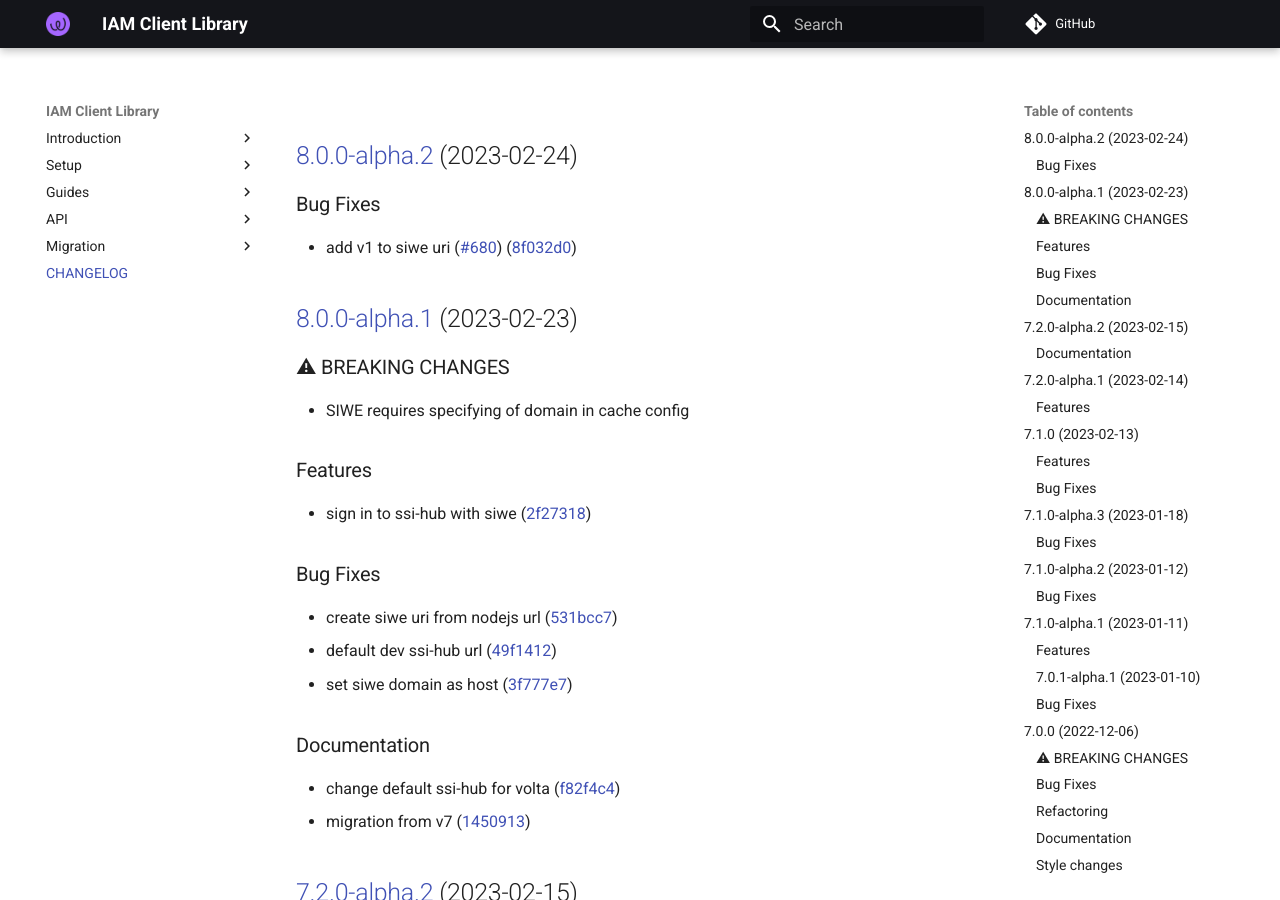
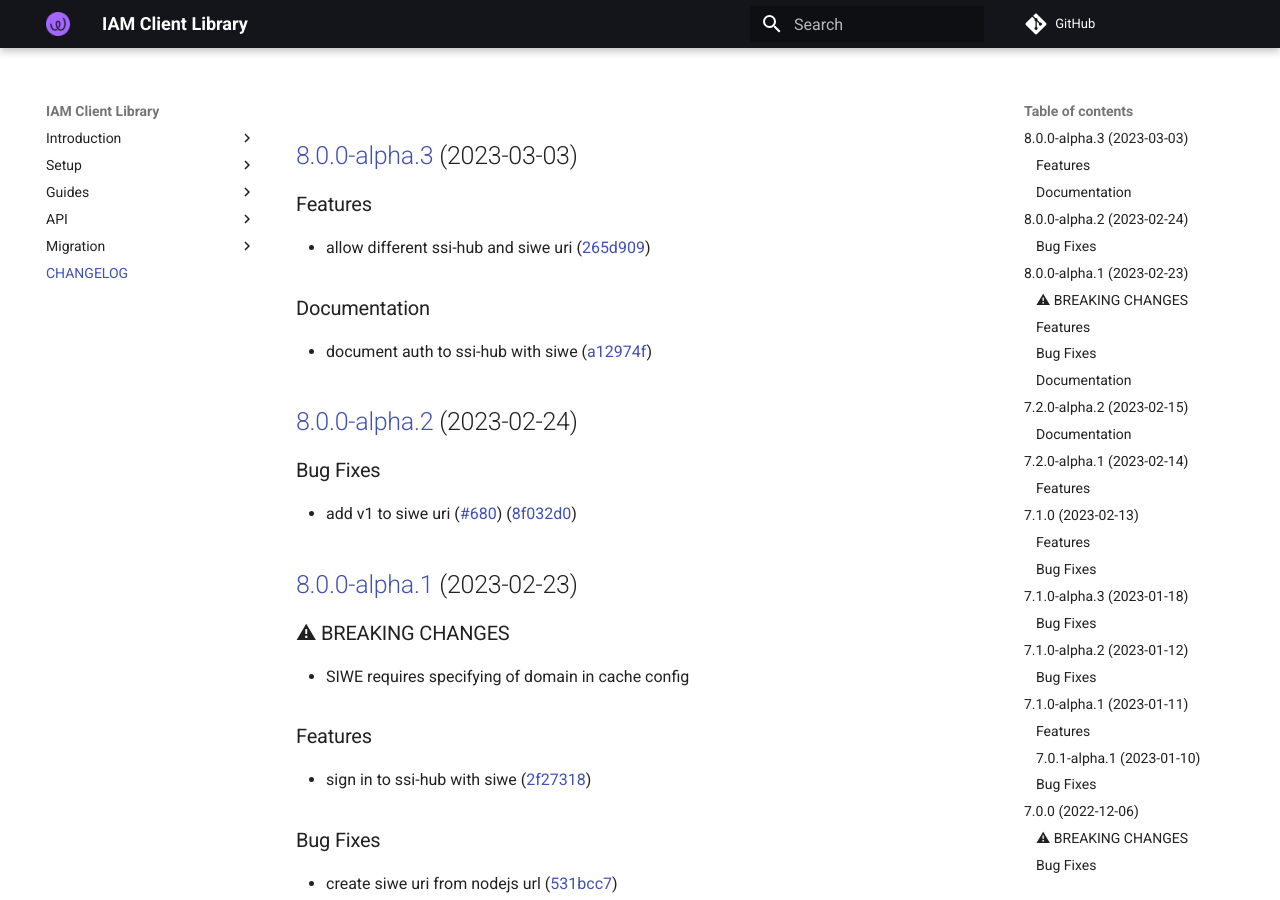
Before and after one commit to energywebfoundation/iam-client-lib, an MkDocs documentation site: the page built from docs/CHANGELOG.md, in a window 1280 px wide and 900 px high. Built offline with MkDocs 1.6.1 and Material for MkDocs 9.7.7, drawn with Linux system fonts in a browser that asks for light colours; comment, search, counter and statistics services are not loaded.

Commit message:
chore(release): 8.0.0-alpha.3 [skip ci]
## [8.0.0-alpha.3](https://github.com/energywebfoundation/iam-client-lib/compare/v8.0.0-alpha.2...v8.0.0-alpha.3) (2023-03-03)

### Features

* allow different ssi-hub and siwe uri ([265d909](https://github.com/energywebfoundation/iam-client-lib/commit/265d909b291b1eda40319951f03fa68e5e3179e2))

### Documentation

* document auth to ssi-hub with siwe ([a12974f](https://github.com/energywebfoundation/iam-client-lib/commit/a12974ffe8068d05505485824878651f003ca939))

```diff
--- a/docs/CHANGELOG.md
+++ b/docs/CHANGELOG.md
@@ -1,3 +1,15 @@
+## [8.0.0-alpha.3](https://github.com/energywebfoundation/iam-client-lib/compare/v8.0.0-alpha.2...v8.0.0-alpha.3) (2023-03-03)
+
+
+### Features
+
+* allow different ssi-hub and siwe uri ([265d909](https://github.com/energywebfoundation/iam-client-lib/commit/265d909b291b1eda40319951f03fa68e5e3179e2))
+
+
+### Documentation
+
+* document auth to ssi-hub with siwe ([a12974f](https://github.com/energywebfoundation/iam-client-lib/commit/a12974ffe8068d05505485824878651f003ca939))
+
 ## [8.0.0-alpha.2](https://github.com/energywebfoundation/iam-client-lib/compare/v8.0.0-alpha.1...v8.0.0-alpha.2) (2023-02-24)
 
 
--- a/package.json
+++ b/package.json
@@ -1,6 +1,6 @@
 {
   "name": "iam-client-lib",
-  "version": "8.0.0-alpha.2",
+  "version": "8.0.0-alpha.3",
   "description": "Library for Decentralized Identity and Access Management",
   "main": "dist/index.js",
   "module": "dist/index.esm.js",
```
